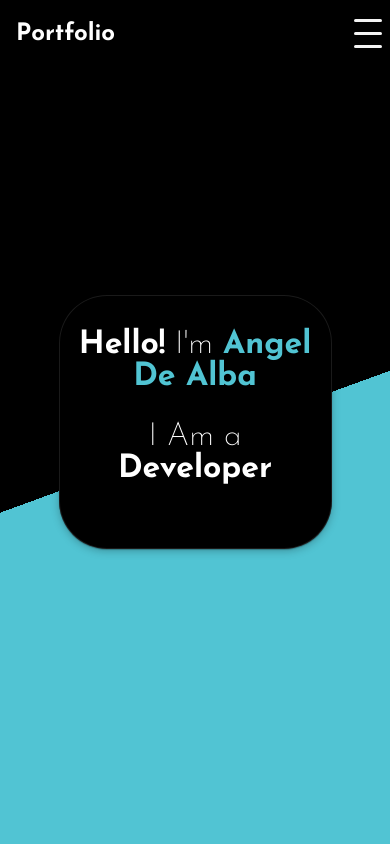
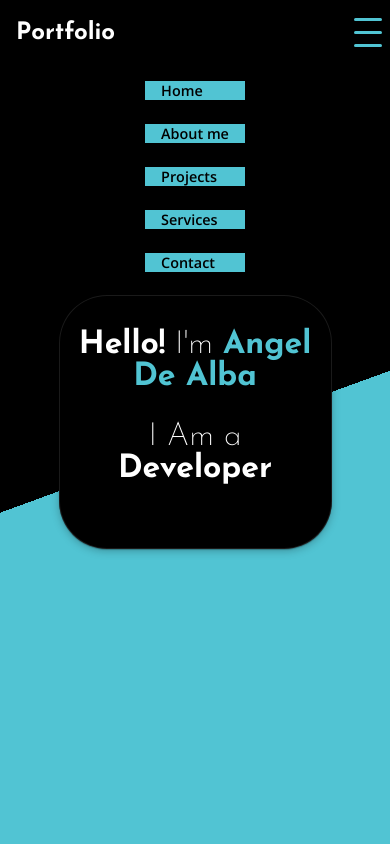
Before and after one commit to Angeldealba12/Portafolio-Angel-De-Alba, a plain HTML site: page index.html in a window 390 px wide. Both pictures are taken after a click on the button 368 px from the left and 33 px from the top of the page. Shown: the top 844 px of the page. Drawn offline with nearby package versions, Linux system fonts and the light colour scheme.

Commit message:
Actualizando menu responsive

```diff
--- a/index.html
+++ b/index.html
@@ -17,6 +17,7 @@
       rel="stylesheet"
     />
     <link rel="shortcut icon" type="image/jpg" href="img/a.png" />
+
     <title>Portfolio-Angel De Alba</title>
   </head>
 
@@ -223,5 +224,6 @@
         Copyright © And Made With Love All Rights Reserved.
       </div>
     </footer>
+    <script src="main.js"></script>
   </body>
 </html>
--- a/main.js
+++ b/main.js
@@ -0,0 +1,8 @@
+// MENU HAM ACTIVATION IN RESPONIVE
+
+ const ham = document.querySelector('.ham');
+ const enlaces = document.querySelector('.menu');
+
+ ham.addEventListener('click', () => {
+     enlaces.classList.toggle('activado');
+ });
--- a/responsive.css
+++ b/responsive.css
@@ -122,8 +122,15 @@
     .menu {
         display: none;
         justify-content: center;
+        order: 3;
         width: 100%;
         margin: 0;
+        opacity: 0;
+    }
+
+    @keyframes muestraMenu{
+        from{opacity: 0;}
+        to{opacity: 1;}
     }
 
     .menu ul{
@@ -131,10 +138,19 @@
 
     }
 
-    .menu ul li{
-        margin-top: 0.5rem;
+    .menu.activado {
+        display: flex;
+        animation: muestraMenu 350ms ease-in-out both;
     }
 
+    .menu ul li{
+        margin: 0.5rem 0.5rem;
+        background-color: var(--secondary-color)
+    }
+
+    .menu ul a {
+        color: black;
+    }
     .ham {
         display: block;
         margin: 1rem;
@@ -182,6 +198,7 @@
 
     .menu {
         display: none;
+        order: 3;
         justify-content: center;
         width: 100%;
         margin: 0;
@@ -193,7 +210,7 @@
     }
 
     .menu ul li{
-        margin-top: 0.5rem;
+        margin-top: 1rem;
     }
 
     .ham {
--- a/style.css
+++ b/style.css
@@ -91,7 +91,7 @@
 
 .ham span {
     display: block;
-    background-color: #f3f3f3;
+    background-color: var(--secondary-color);
     height: 3px;
     width: 28px;
     margin: 10px auto;
```
